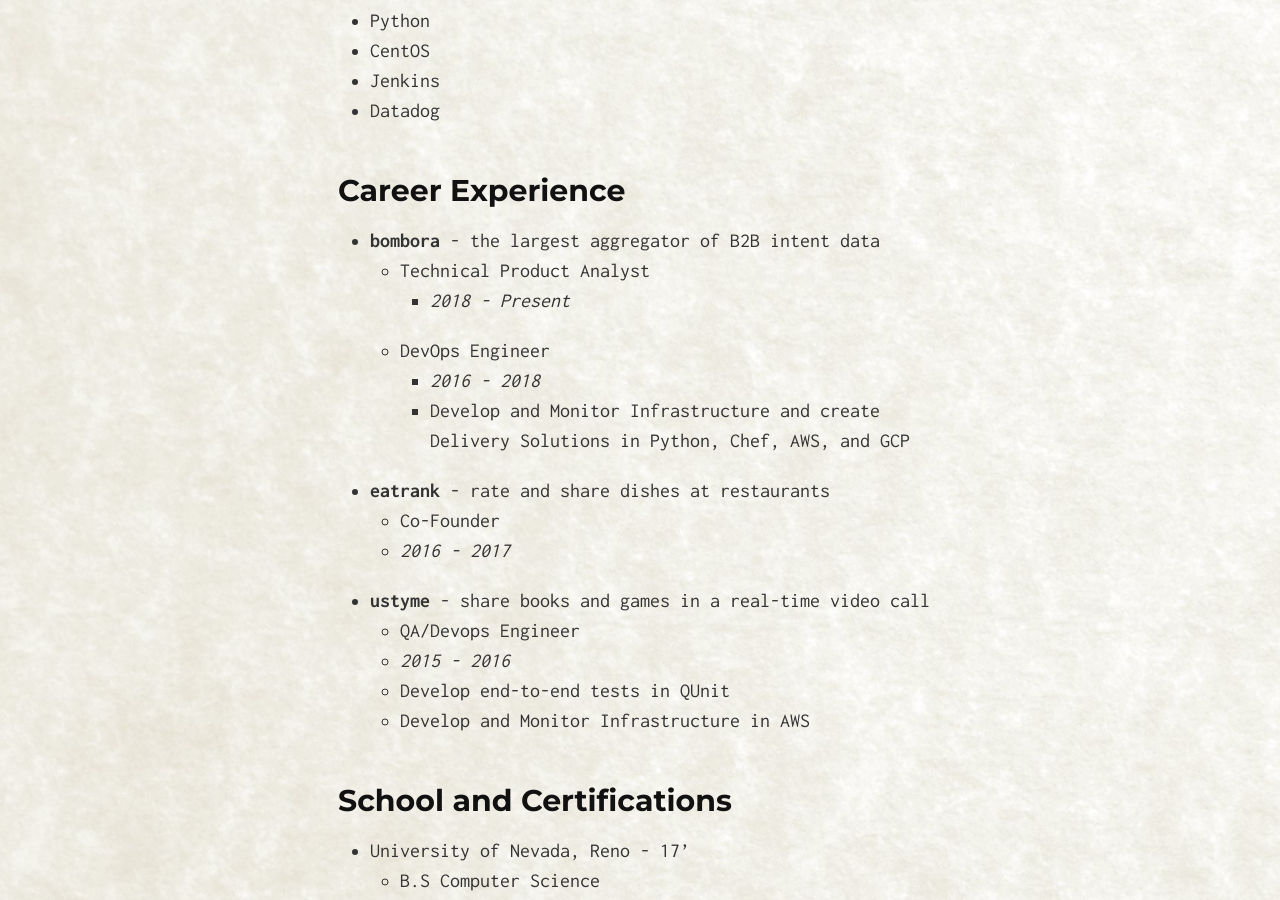
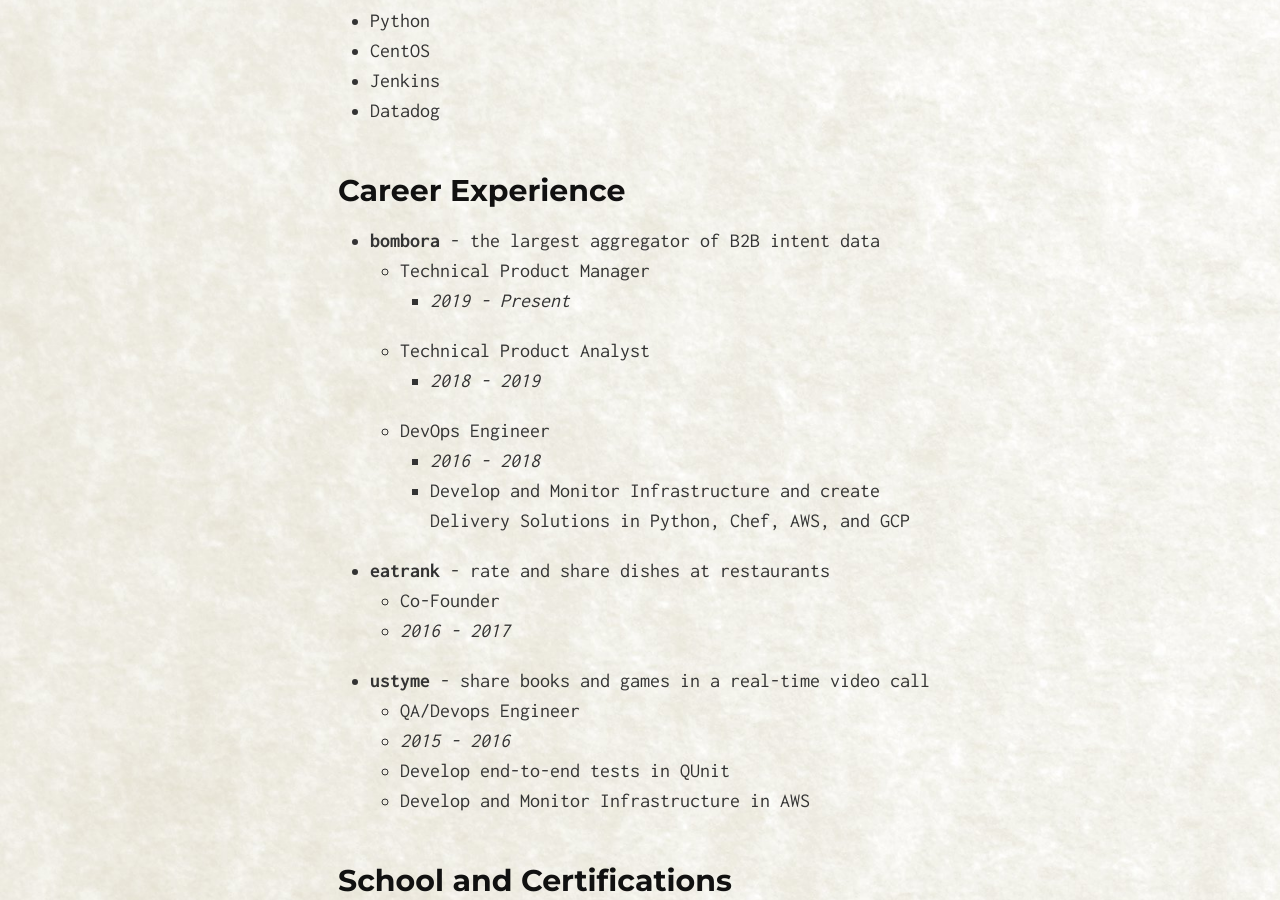
Before and after one commit to bennicholes/bennicholes.github.io, a Jekyll site: the page built from index.md, in a window 1280 px wide and 900 px high, scrolled down 613 px. Built offline with Jekyll 4.4.1, drawn with Linux system fonts in a browser that asks for light colours.

Commit message:
Update index.md
Added PM role

```diff
--- a/index.md
+++ b/index.md
@@ -37,8 +37,11 @@
 ## Career Experience
 
 * **bombora** - the largest aggregator of B2B intent data
+    * Technical Product Manager
+        * _2019 - Present_
+
     * Technical Product Analyst
-        * _2018 - Present_
+        * _2018 - 2019_
 
     * DevOps Engineer
       * _2016 - 2018_
```
